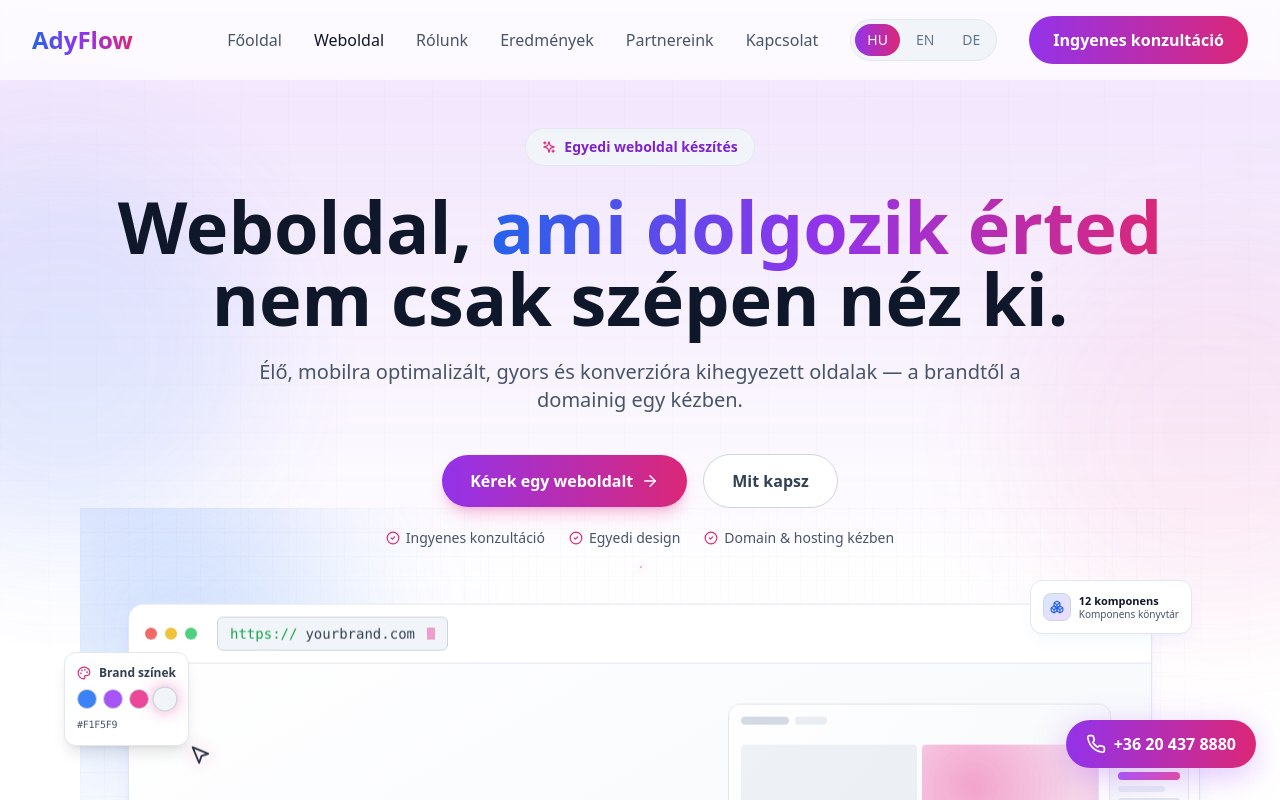
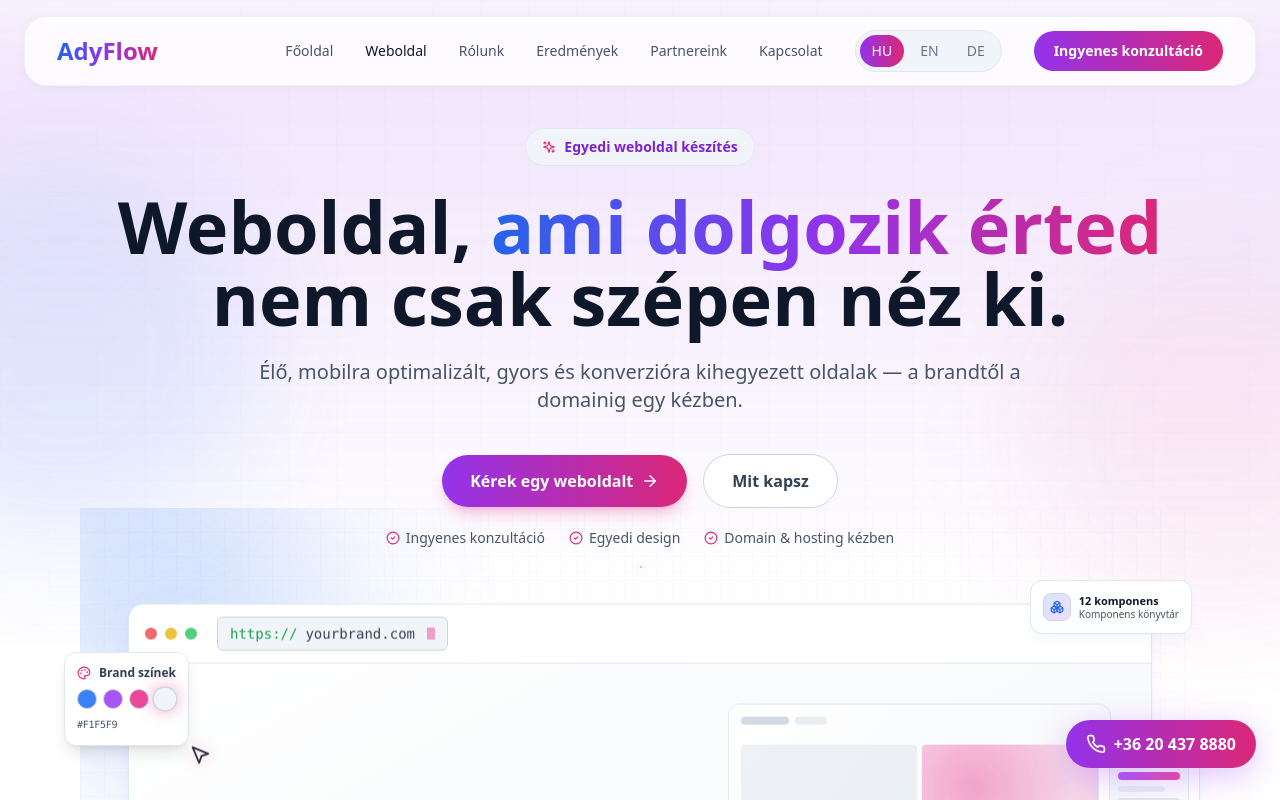
Before and after one commit to kmzeno0125-max/adyflow.com, a React (Vite) app: page /weboldal in a window 1280 px wide. Shown: the top 800 px of the page. Built offline with nearby package versions, Linux system fonts and the light colour scheme.

Commit message:
Update Navigation to floating pill style

```diff
--- a/src/components/Navigation.tsx
+++ b/src/components/Navigation.tsx
@@ -72,22 +72,25 @@ export default function Navigation() {
   ]
 
   return (
-    <nav className={`fixed top-0 left-0 right-0 z-50 transition-all duration-300 ${
-      isScrolled ? 'bg-white/90 backdrop-blur-md shadow-sm border-b border-slate-200/60' : 'bg-white/70 backdrop-blur-sm'
+    <div className="fixed top-0 left-0 right-0 z-50 px-3 sm:px-4 lg:px-6 pt-3 sm:pt-4">
+      <nav className={`max-w-7xl mx-auto rounded-2xl sm:rounded-[22px] transition-all duration-300 ${
+        isScrolled
+          ? 'bg-white/92 backdrop-blur-xl shadow-[0_4px_24px_-4px_rgba(0,0,0,0.08),0_2px_8px_-2px_rgba(0,0,0,0.04)] border border-slate-200/70'
+          : 'bg-white/80 backdrop-blur-md shadow-[0_2px_12px_-2px_rgba(0,0,0,0.05)] border border-slate-200/50'
       }`}>
-      <div className="max-w-7xl mx-auto px-4 sm:px-6 lg:px-8">
-        <div className="flex items-center justify-between h-20">
+        <div className="px-4 sm:px-6 lg:px-8">
+          <div className="flex items-center justify-between h-16 sm:h-[68px]">
             <div className="flex items-center">
               <Link
                 to="/"
                 onClick={handleLogoClick}
-              className="text-2xl font-bold gradient-text hover:opacity-80 transition-opacity cursor-pointer"
+                className="text-xl sm:text-2xl font-bold gradient-text hover:opacity-80 transition-opacity cursor-pointer"
               >
                 AdyFlow
               </Link>
             </div>
 
-          <div className="hidden md:flex items-center space-x-8">
+            <div className="hidden lg:flex items-center space-x-6 xl:space-x-8">
               {navLinks.map((link) =>
                 link.isRoute ? (
                   link.href === '/' ? (
@@ -95,8 +98,8 @@ export default function Navigation() {
                       key={link.href}
                       href="/"
                       onClick={handleHomeClick}
-                    className={`text-slate-600 hover:text-slate-900 transition-colors duration-200 font-medium ${
-                      isHome ? 'text-slate-900' : ''
+                      className={`text-sm font-medium transition-colors duration-200 ${
+                        isHome ? 'text-slate-900' : 'text-slate-600 hover:text-slate-900'
                       }`}
                     >
                       {link.label}
@@ -106,8 +109,8 @@ export default function Navigation() {
                       key={link.href}
                       to={link.href}
                       onClick={() => window.scrollTo({ top: 0, behavior: 'smooth' })}
-                    className={`text-slate-600 hover:text-slate-900 transition-colors duration-200 font-medium ${
-                      location.pathname === link.href ? 'text-slate-900' : ''
+                      className={`text-sm font-medium transition-colors duration-200 ${
+                        location.pathname === link.href ? 'text-slate-900' : 'text-slate-600 hover:text-slate-900'
                       }`}
                     >
                       {link.label}
@@ -118,7 +121,7 @@ export default function Navigation() {
                     key={link.href}
                     href={link.href}
                     onClick={(e) => handleHashNavigation(e, link.hash!)}
-                  className="text-slate-600 hover:text-slate-900 transition-colors duration-200 font-medium"
+                    className="text-sm font-medium text-slate-600 hover:text-slate-900 transition-colors duration-200"
                   >
                     {link.label}
                   </a>
@@ -128,28 +131,28 @@ export default function Navigation() {
               <a
                 href="/#kapcsolat"
                 onClick={(e) => handleHashNavigation(e, 'kapcsolat')}
-              className="px-6 py-3 bg-gradient-to-r from-purple-600 to-pink-600 rounded-full font-semibold text-white hover:shadow-lg hover:shadow-purple-500/25 hover:-translate-y-0.5 transition-all duration-300"
+                className="px-5 py-2.5 bg-gradient-to-r from-purple-600 to-pink-600 rounded-full text-sm font-semibold text-white hover:shadow-lg hover:shadow-purple-500/25 hover:-translate-y-0.5 transition-all duration-300"
               >
                 {t('nav.free_consultation')}
               </a>
             </div>
 
-          <div className="flex items-center gap-3 md:hidden">
+            <div className="flex items-center gap-3 lg:hidden">
               <LanguageSwitcher />
               <button
                 className="text-slate-700"
                 onClick={() => setIsMobileMenuOpen(!isMobileMenuOpen)}
                 aria-label="Menu"
               >
-              {isMobileMenuOpen ? <X size={28} /> : <Menu size={28} />}
+                {isMobileMenuOpen ? <X size={26} /> : <Menu size={26} />}
               </button>
             </div>
           </div>
         </div>
 
         {isMobileMenuOpen && (
-        <div className="md:hidden bg-white/98 backdrop-blur-md border-t border-slate-200">
-          <div className="px-4 py-6 space-y-4">
+          <div className="lg:hidden border-t border-slate-200/60">
+            <div className="px-5 py-5 space-y-3">
               {navLinks.map((link) =>
                 link.isRoute ? (
                   link.href === '/' ? (
@@ -188,7 +191,7 @@ export default function Navigation() {
               <a
                 href="/#kapcsolat"
                 onClick={(e) => handleHashNavigation(e, 'kapcsolat')}
-              className="block w-full px-6 py-3 bg-gradient-to-r from-purple-600 to-pink-600 rounded-full font-semibold text-white text-center hover:shadow-lg hover:shadow-purple-500/25 transition-all duration-300"
+                className="block w-full px-6 py-3 bg-gradient-to-r from-purple-600 to-pink-600 rounded-full font-semibold text-white text-center hover:shadow-lg hover:shadow-purple-500/25 transition-all duration-300 mt-4"
               >
                 {t('nav.free_consultation')}
               </a>
@@ -196,5 +199,6 @@ export default function Navigation() {
           </div>
         )}
       </nav>
+    </div>
   )
 }
```
Lines whose indentation alone changed are shown as unchanged.
